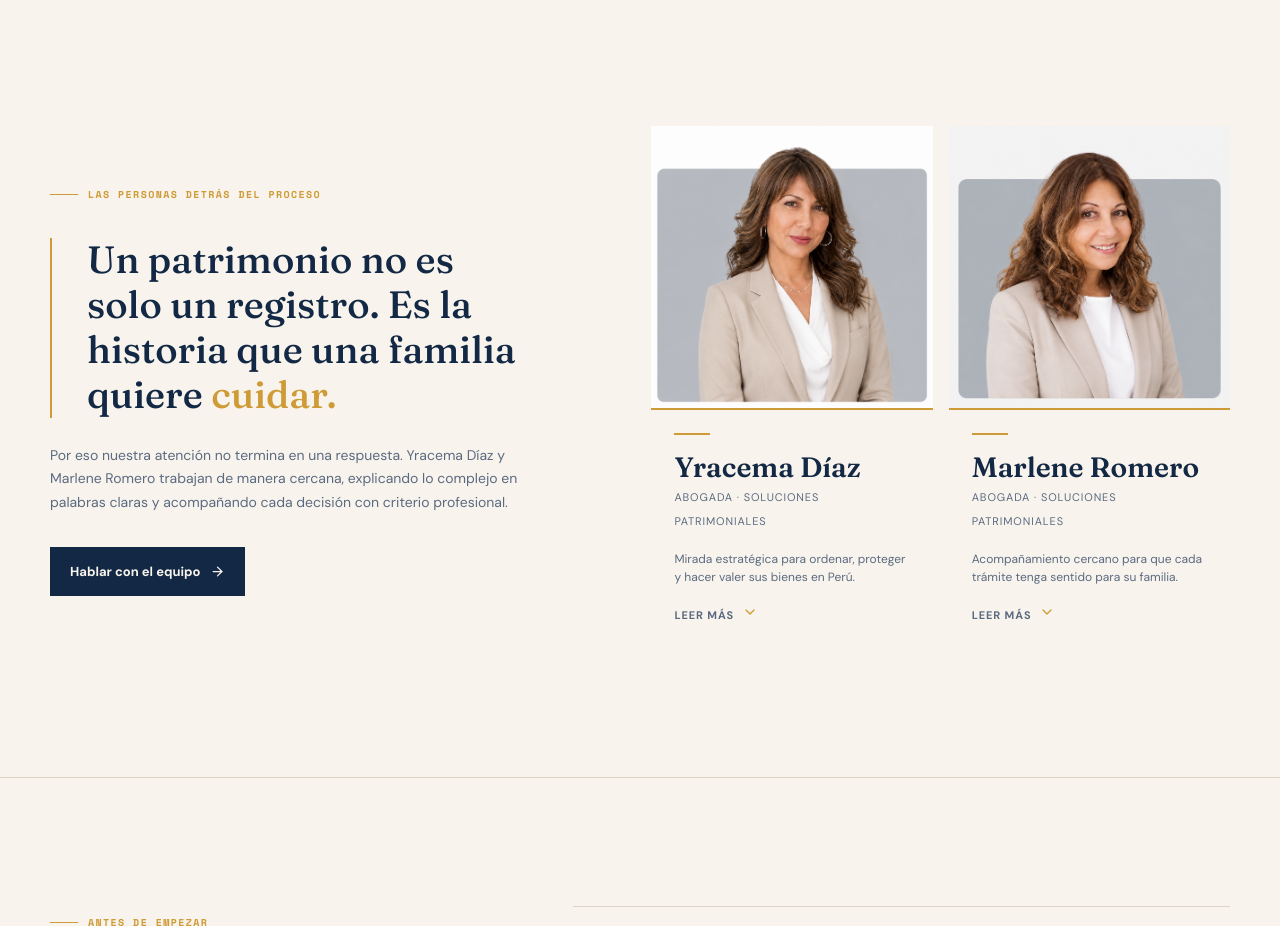
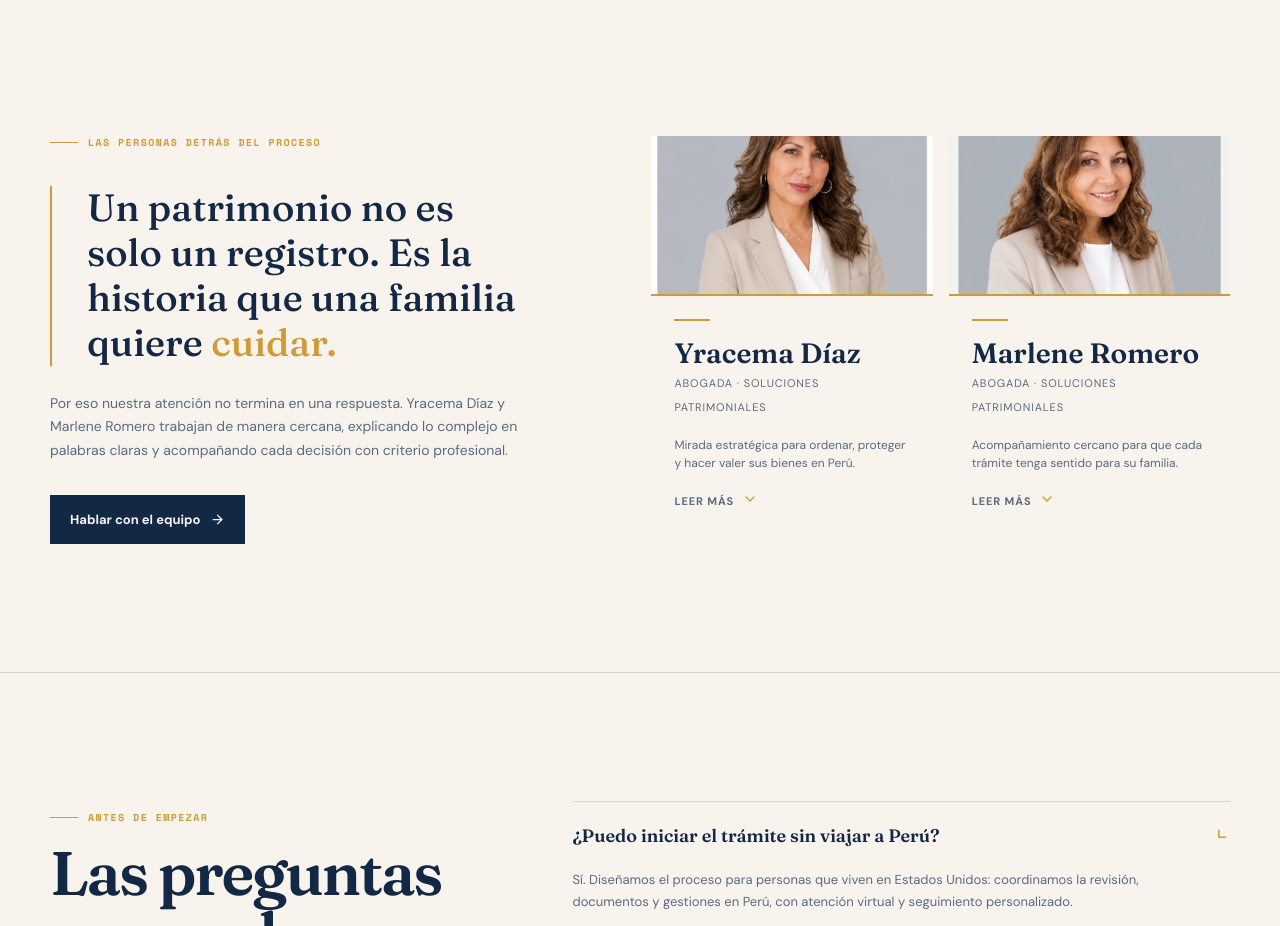
Before and after one commit to elektrorate/diaz-romero-landing, a React (Vite) app: page / in a window 1280 px wide. Shown: the part 3280-4206 px from the top of the page. Built offline with nearby package versions, Linux system fonts and the light colour scheme.

Commit message:
Foto fija en tarjetas del equipo al desplegar perfil

```diff
--- a/src/index.css
+++ b/src/index.css
@@ -184,9 +184,9 @@ body {
 .people-quote { padding-left: 35px; border-left: 2px solid hsl(var(--accent)); font: 500 clamp(24px, 3vw, 38px)/1.18 var(--app-font-serif); color: hsl(var(--primary)); }
 .people-quote em { color: hsl(var(--accent)); font-style: normal; }
 .people-copy { margin-top: 26px; color: hsl(var(--muted-foreground)); font-size: 14px; line-height: 1.7; }
-.attorney-grid { display: grid; grid-template-columns: 1fr 1fr; gap: 16px; }
+.attorney-grid { display: grid; grid-template-columns: 1fr 1fr; gap: 16px; align-items: start; }
 .attorney-card { position: relative; overflow: hidden; background: hsl(var(--background)); min-height: 330px; display: flex; flex-direction: column; }
-.attorney-photo { width: 100%; flex: 1; min-height: 0; object-fit: cover; filter: saturate(.85); }
+.attorney-photo { width: 100%; flex: 0 0 auto; aspect-ratio: 16 / 9; object-fit: cover; filter: saturate(.85); }
 .attorney-card-body { position: relative; z-index: 2; padding: 23px; border-top: 2px solid hsl(var(--accent)); }
 .attorney-monogram { position: absolute; top: 24px; right: 26px; color: hsl(var(--primary) / .14); font: 700 105px/.8 var(--app-font-serif); letter-spacing: -.1em; }
 .attorney-line { width: 36px; height: 2px; background: hsl(var(--accent)); margin-bottom: 15px; }
```
Also changed, not shown: public/hero-chemita.jpg.png.
